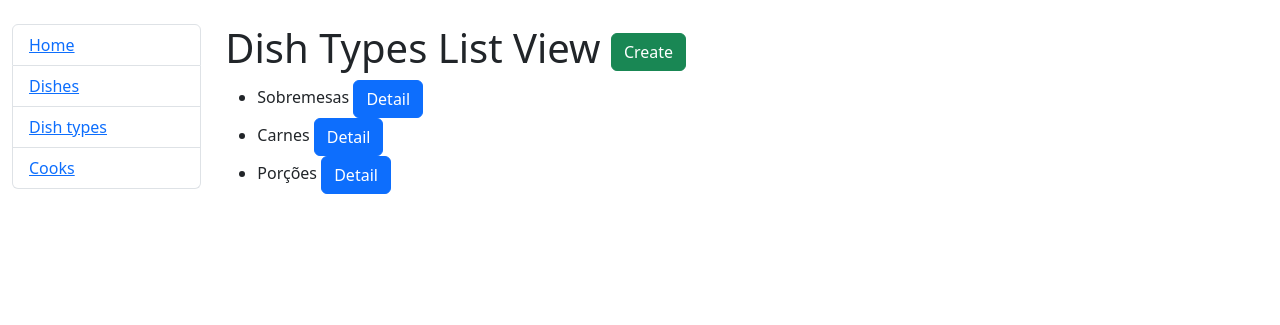
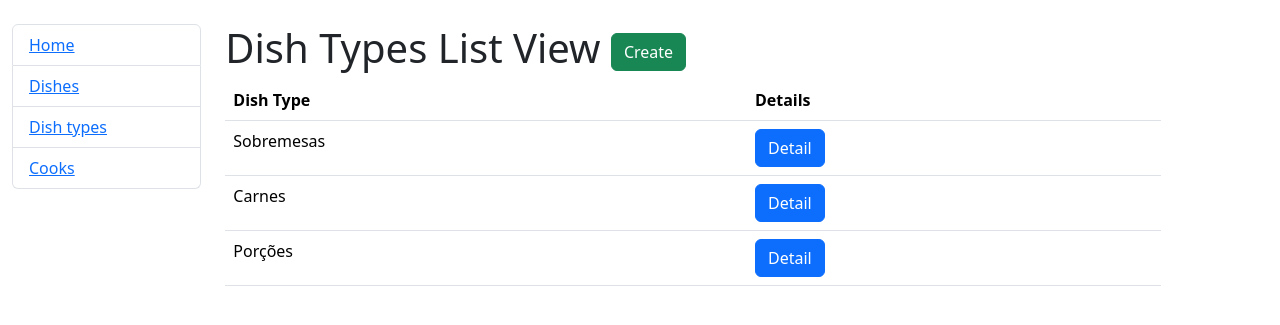
Before and after one commit to EduardoMoen/kitchen-service, a Django app: page /dish-types/ in a window 1280 px wide. Shown: the top 325 px of the page. Run offline with Django 5.2, Linux system fonts and the light colour scheme; data comes from the database, SQL or seed files in the repository.

Commit message:
Update dishe types layout to table format

```diff
--- a/templates/kitchen/dishtype_list.html
+++ b/templates/kitchen/dishtype_list.html
@@ -6,11 +6,22 @@
   <h1>Dish Types List View <a class="btn btn-success" href="{% url 'kitchen:dish-type-create' %}">Create</a></h1>
 
   {% if dishtype_list %}
-    <ul>
-      {% for dish_type in dishtype_list %}
-        <li>{{ dish_type.name }} <a class="btn btn-primary" href="{% url 'kitchen:dish-type-detail' dish_type.id %}">Detail</a></li>
-      {% endfor %}
-    </ul>
+    <table class="table">
+      <thead>
+        <tr>
+          <th>Dish Type</th>
+          <th>Details</th>
+        </tr>
+      </thead>
+      <tbody>
+        {% for dish_type in dishtype_list %}
+          <tr>
+            <td>{{ dish_type.name }}</td>
+            <td><a class="btn btn-primary" href="{% url 'kitchen:dish-type-detail' dish_type.id %}">Detail</a></td>
+          </tr>
+        {% endfor %}
+      </tbody>
+    </table>
   {% else %}
     <p>No Dish Types</p>
   {% endif %}
```
